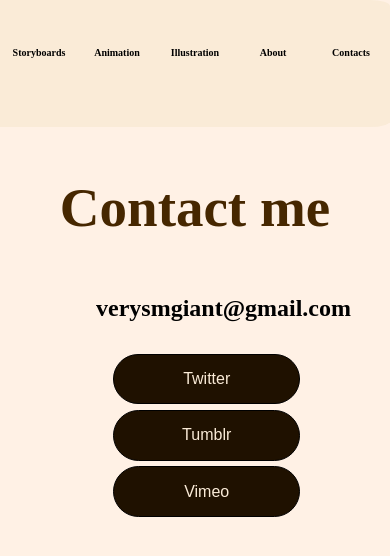
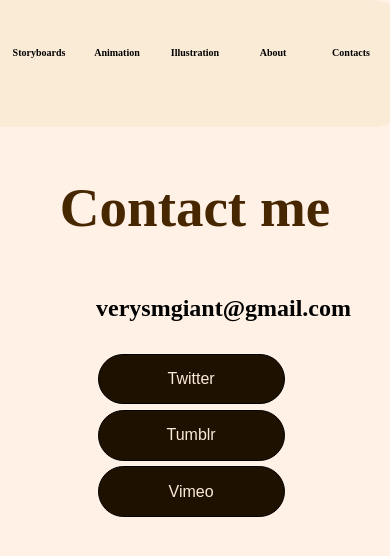
Before and after one commit to DeFchanels/Alena_site, a Next.js app: page /contacts in a window 390 px wide. Shown: the top 556 px of the page. Built offline with nearby package versions, Linux system fonts and the light colour scheme.

Commit message:
Update Contacts.module.css

```diff
--- a/app/components/Contacts/Contacts.module.css
+++ b/app/components/Contacts/Contacts.module.css
@@ -59,7 +59,7 @@
     .buttons {
         margin-left: auto;
         text-align: center;
-        margin-right: 11%;
+        margin-right: 15%;
         flex-direction: column;
     }
     .button_link {
```
